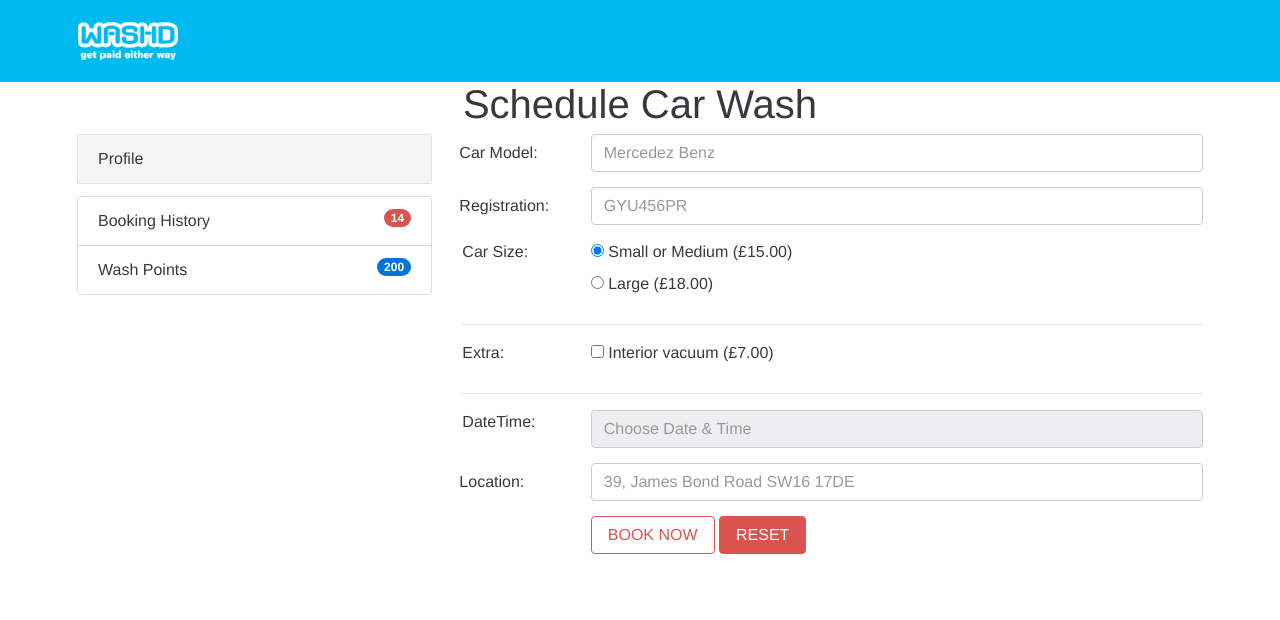
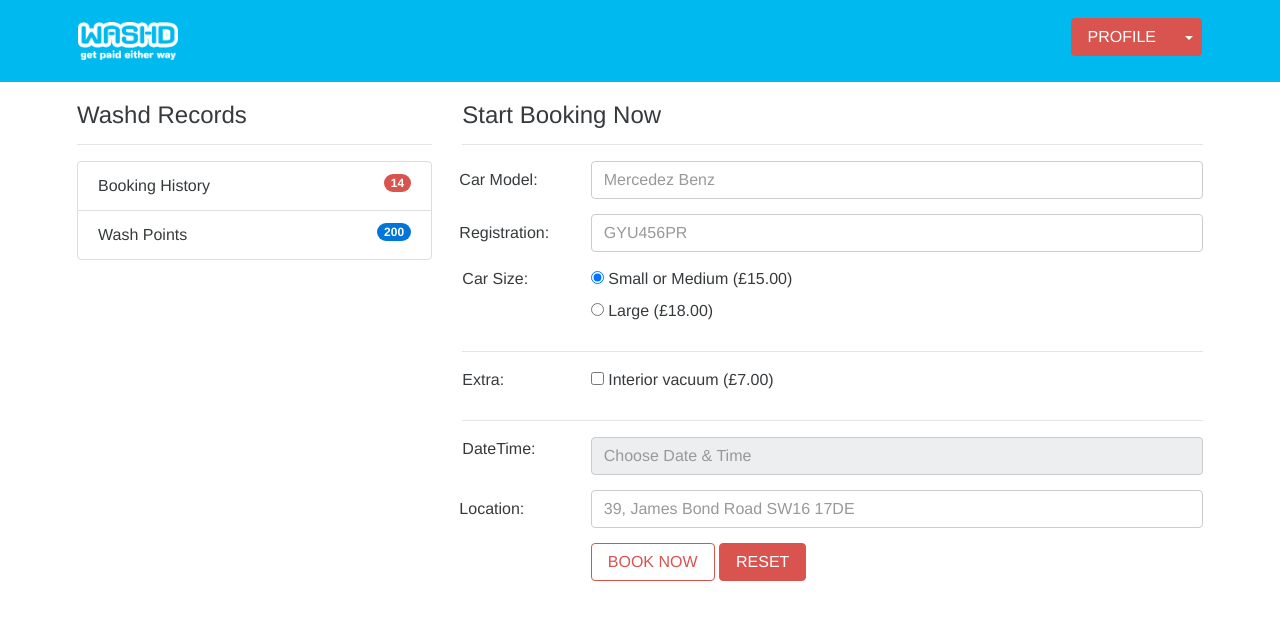
Before and after one commit to Daveolumbe/washdApp, a plain HTML site: page schedule.html in a window 1280 px wide. Drawn offline with nearby package versions, Linux system fonts and the light colour scheme; some icons are missing.

Commit message:
Commit profile button

```diff
--- a/css/style.css
+++ b/css/style.css
@@ -9,7 +9,7 @@
 #top-logo{
   background-color: #00b9ef;
   padding: 10px 10px;
-  margin-bottom: 0px;
+  margin-bottom: 20px;
 }
 
 .gbreadcrumb{background-image: url(../img/bar.jpg); padding: 30px; }
--- a/schedule.html
+++ b/schedule.html
@@ -30,18 +30,29 @@
       <a class="nav-link" href="#"></a>
     </li>
   </ul>
+  <!-- Split button -->
+<div class="btn-group pull-right">
+  <button type="button" class="btn btn-danger">PROFILE</button>
+  <button type="button" class="btn btn-danger dropdown-toggle" data-toggle="dropdown" aria-haspopup="true" aria-expanded="false">
+    <span class="sr-only">Toggle Dropdown</span>
+  </button>
+  <div class="dropdown-menu">
+    <a class="dropdown-item" href="#">Edit Account</a>
+    <a class="dropdown-item" href="#">Buy Points</a>
+    <a class="dropdown-item" href="#">Booking History</a>
+    <div class="dropdown-divider"></div>
+    <a class="dropdown-item" href="#">Logout</a>
+  </div>
+</div>
   </nav>
   </div>
 
 
-  <div class="container text-center">
-  <h1>Schedule Car Wash</h1></div>
   	<div class="container">
     <div class="row">
       <div class="col-md-4">
-  <div class="card card-header">
-    Profile
-  </div>
+      <h4 class="">Washd Records</h4>
+      <hr>
       <ul class="list-group">
   <li class="list-group-item">
     <span class="label label-danger label-pill pull-right">14</span>
@@ -55,6 +66,7 @@
 
   </div>
       <div class="col-md-8">
+      <h4 class="">Start Booking Now</h4><hr>
   <form>
   <div class="form-group row">
     <label class="col-sm-2 form-control-label">Car Model:</label>
```
